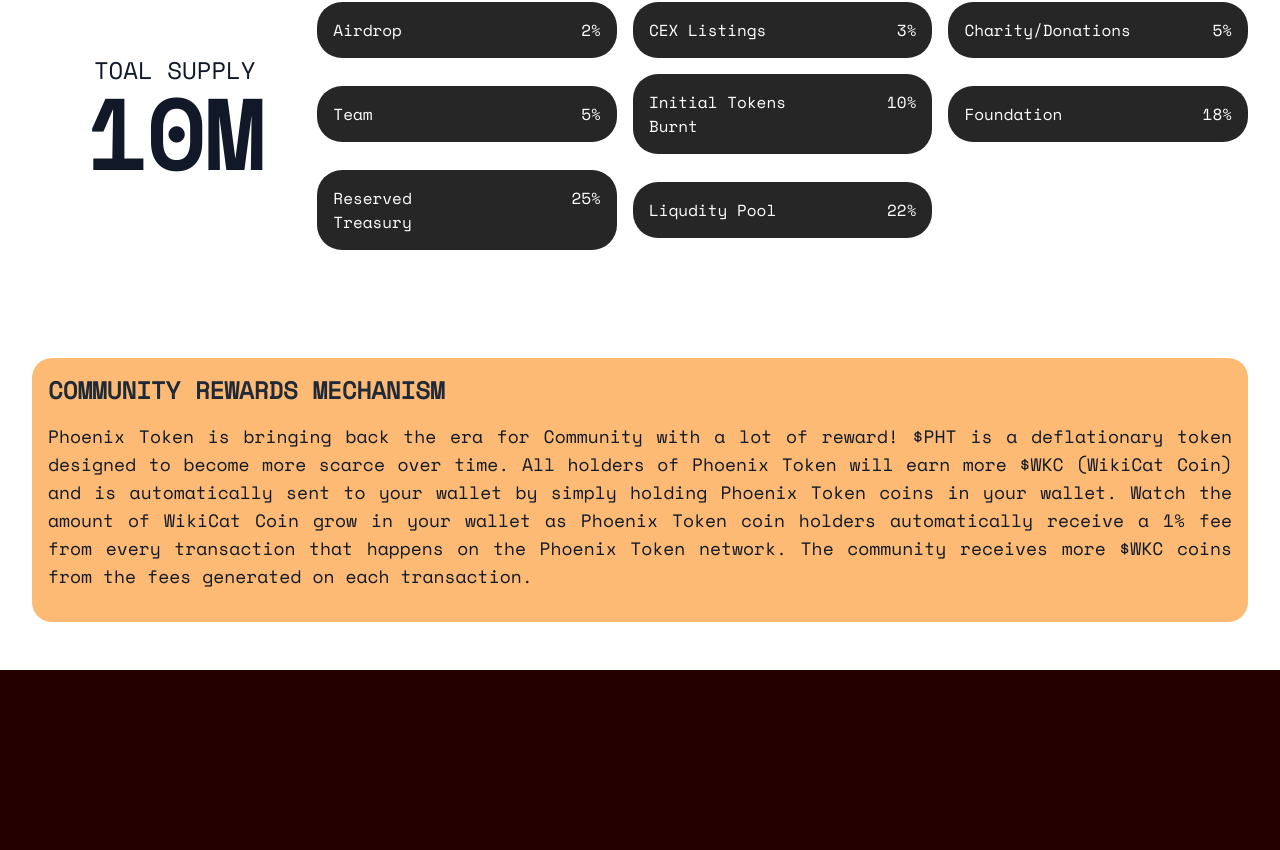
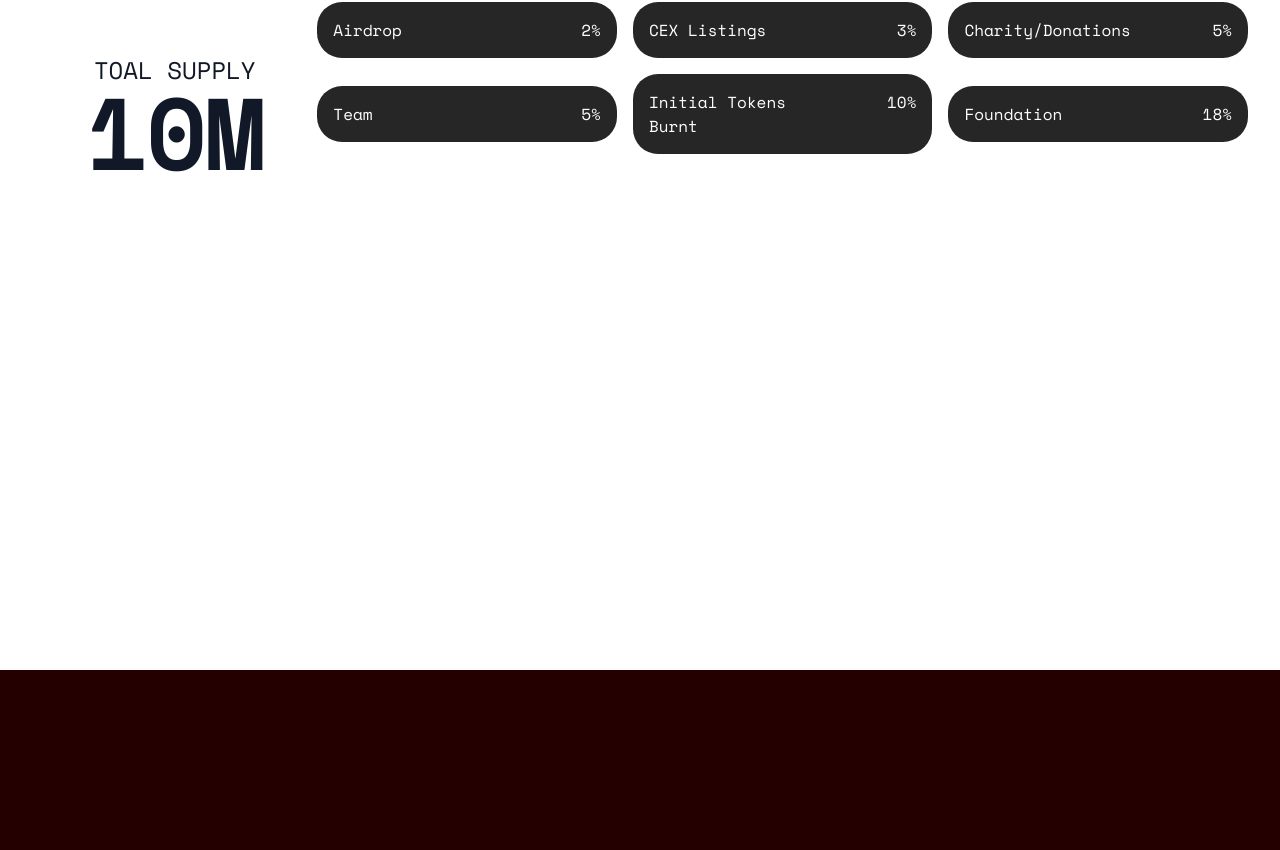
Before and after one commit to gamertechsdefi/phoenix-token, a Next.js app: page / in a window 1280 px wide. Shown: the part 3470-4320 px from the top of the page. Built offline with nearby package versions, Linux system fonts and the light colour scheme; a web font is replaced by a local one.

Commit message:
final push

```diff
--- a/src/app/components/faqs.js
+++ b/src/app/components/faqs.js
@@ -65,9 +65,9 @@ export default function FAQs() {
           "$PHT can be purchased with BNB, USDT or other BEP20 tokens on PancakeSwap and Poocoin",
       },
       {
-        question: "Where to buy $PHT?",
+        question: "How to contribute?",
         answer:
-          "$PHT can be purchased with BNB, USDT or other BEP20 tokens on PancakeSwap and Poocoin",
+          "Tell family and friends about the Phoenix Token resilence and transformation vision.",
       },
   ];
 
--- a/src/app/components/tokenomics.js
+++ b/src/app/components/tokenomics.js
@@ -1,20 +1,34 @@
 "use client";
 
 import { motion } from "framer-motion";
+import { inView } from "motion";
 import { useRef, useState } from "react";
 
-const supplyVariant = {
-  hidden:{
+const sectionVariants = {
+  hidden: {
+    opacity: 0,
+  },
+  inView: {
+    opacity: 1,
+    transition: {
+      when: "beforeChildren",
+      staggerChildren: 1,
+    },
+  },
+};
 
+const childVariants = {
+  hidden: {
+    opacity: 0,
+    y: "100vh",
   },
-  visible: {
-
-
-  }
-}
+  inView: {
+    opacity: 1,
+    y: 0,
+  },
+};
 
 export default function Tokenomics() {
-
   const textTARGET_TEXT = "TOKENOMICS";
   const textCYCLES_PER_LETTER = 2;
   const textSHUFFLE_TIME = 50;
@@ -62,62 +76,96 @@ export default function Tokenomics() {
   return (
     <div>
       {/* Tokenomics Section */}
-      <section className="bg-white text-gray-900 items-center px-4 md:px-8 my-32 py-8" id="tokenomics">
+      <motion.section
+        variants={sectionVariants} // Add variants to the section
+        initial="hidden"
+        whileInView="inView"
+        viewport={{ once: true, amount: 0.3 }}
+        className="bg-white text-gray-900 items-center px-4 md:px-8 my-32 py-8"
+        id="tokenomics"
+      >
         <div className="flex flex-col ">
           <motion.h1
-          onViewportEnter={textScramble} onViewportLeave={stopTextScramble}
-          className="text-center font-bold text-[#ff6f00] text-3xl md:text-5xl m-0 pb-16 md:pb-0">{textH1}</motion.h1>
+            onViewportEnter={textScramble}
+            onViewportLeave={stopTextScramble}
+            className="text-center font-bold text-[#ff6f00] text-3xl md:text-5xl m-0 pb-16 md:pb-0"
+          >
+            {textH1}
+          </motion.h1>
 
           {/*Phoenix Bot */}
           <div className="flex flex-col md:flex-row">
             <motion.div
-            initial={{opacity:0, y:"-100vh"}}
-            whileInView={{opacity:1, y:0}}
-            transition={{duration: 1, delay:0}}
-            className="flex flex-col w-50 h-50 md:w-80 md:h-80 justify-center rounded-full mb-4">
+              variants={childVariants}
+              className="flex flex-col w-50 h-50 md:w-80 md:h-80 justify-center rounded-full mb-4"
+            >
               <p className="text-2xl text-center">TOAL SUPPLY</p>
-              <motion.h2
-
-              className="font-bold text-8xl text-center">10M</motion.h2>
+              <motion.h2 className="font-bold text-8xl text-center">
+                10M
+              </motion.h2>
             </motion.div>
             <div className="text-white grid md:grid-cols-3 gap-4 m-auto items-center">
-              <div className="bg-neutral-800 rounded-[25px] p-4 flex flex-row  justify-between gap-20">
+              <motion.div
+                variants={childVariants}
+                className="bg-neutral-800 rounded-[25px] p-4 flex flex-row  justify-between gap-20"
+              >
                 <p>Airdrop</p>
                 <p>2%</p>
-              </div>
-              <div className="bg-neutral-800 rounded-[25px] p-4 flex flex-row justify-between gap-20">
+              </motion.div>
+              <motion.div
+                variants={childVariants}
+                className="bg-neutral-800 rounded-[25px] p-4 flex flex-row justify-between gap-20"
+              >
                 <p>CEX Listings</p>
                 <p>3%</p>
-              </div>
-              <div className="bg-neutral-800 rounded-[25px] p-4 flex flex-row justify-between gap-20">
+              </motion.div>
+              <motion.div
+                variants={childVariants}
+                className="bg-neutral-800 rounded-[25px] p-4 flex flex-row justify-between gap-20"
+              >
                 <p>Charity/Donations</p>
                 <p>5%</p>
-              </div>{" "}
-              <div className="bg-neutral-800 rounded-[25px] p-4 flex flex-row justify-between gap-20">
+              </motion.div>
+              <motion.div
+                variants={childVariants}
+                className="bg-neutral-800 rounded-[25px] p-4 flex flex-row justify-between gap-20"
+              >
                 <p>Team </p>
                 <p>5%</p>
-              </div>
-              <div className="bg-neutral-800 rounded-[25px] p-4 flex flex-row justify-between gap-20">
+              </motion.div>
+              <motion.div
+                variants={childVariants}
+                className="bg-neutral-800 rounded-[25px] p-4 flex flex-row justify-between gap-20"
+              >
                 <p>Initial Tokens Burnt</p>
                 <p>10%</p>
-              </div>
-              <div className="bg-neutral-800 rounded-[25px] p-4 flex flex-row justify-between gap-20">
+              </motion.div>
+              <motion.div
+                variants={childVariants}
+                className="bg-neutral-800 rounded-[25px] p-4 flex flex-row justify-between gap-20"
+              >
                 <p>Foundation</p>
                 <p>18%</p>
-              </div>
-              <div className="bg-neutral-800 rounded-[25px] p-4 flex flex-row justify-between gap-20">
+              </motion.div>
+              <motion.div
+                variants={childVariants}
+                className="bg-neutral-800 rounded-[25px] p-4 flex flex-row justify-between gap-20"
+              >
                 <p>Reserved Treasury</p>
                 <p>25%</p>
-              </div>
-              <div className="bg-neutral-800 rounded-[25px] p-4 flex flex-row justify-between gap-20">
+              </motion.div>
+              <motion.div
+                variants={childVariants}
+                className="bg-neutral-800 rounded-[25px] p-4 flex flex-row justify-between gap-20"
+              >
                 <p>Liqudity Pool</p>
                 <p>22%</p>
-              </div>
+              </motion.div>
             </div>
           </div>
         </div>
 
-        <div className="mt-16 bg-orange-300  p-4  rounded-[20px] mb-4 hover:bg-gray-200 hover:bg-opacity-25">
+        <motion.div variants={childVariants} className="mt-16 bg-orange-300  p-4  rounded-[20px] mb-4 hover:bg-gray-200 hover:bg-opacity-25">
           <h1 className="text-2xl font-bold mb-4 text-gray-800">
             COMMUNITY REWARDS MECHANISM
           </h1>
@@ -132,8 +180,8 @@ export default function Tokenomics() {
             Token network. The community receives more $WKC coins from the fees
             generated on each transaction.
           </p>
-        </div>
-      </section>
+        </motion.div>
+      </motion.section>
     </div>
   );
 }
```
